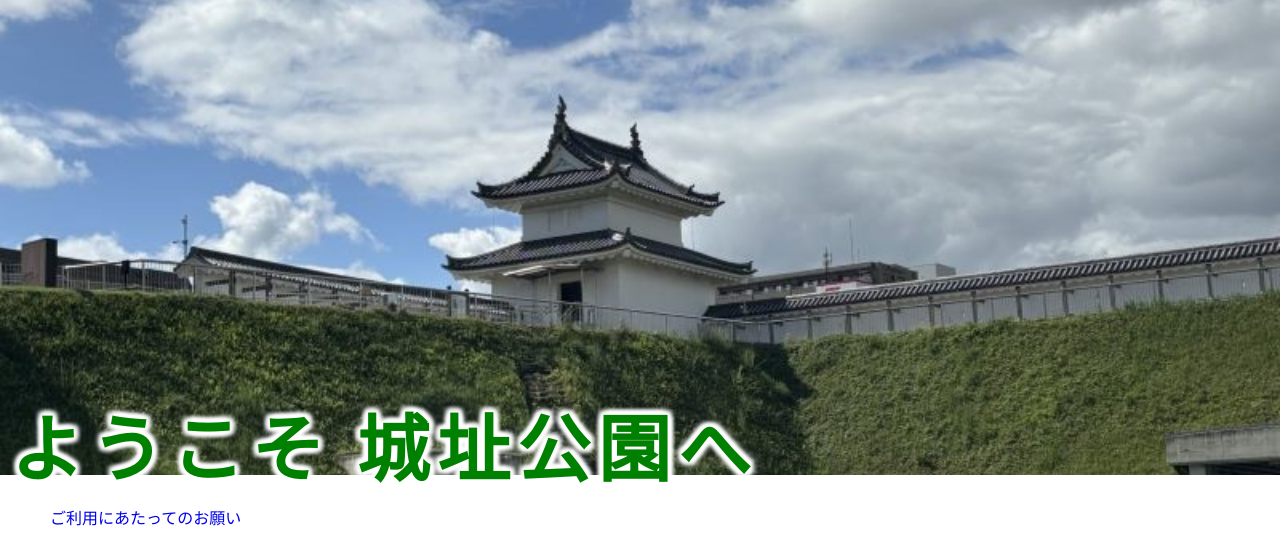
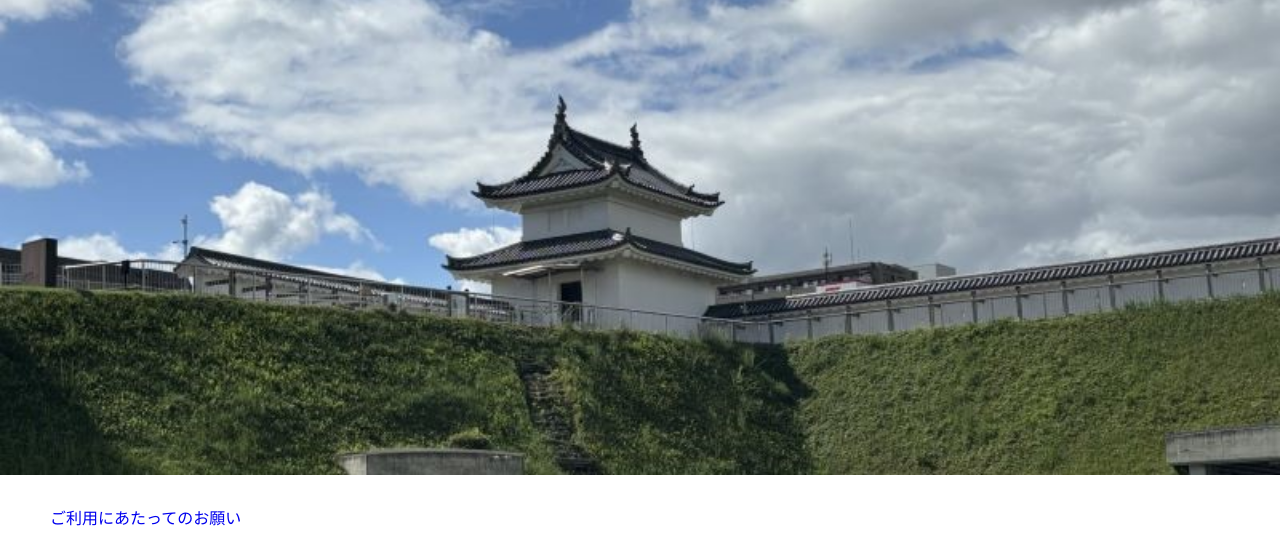
Before and after one commit to 1240511/no01, a plain HTML site: page index.html in a window 1280 px wide. Shown: the part 252-799 px from the top of the page. Drawn offline with Linux system fonts and the light colour scheme.

Commit message:
Add files via upload

```diff
--- a/css/style.css
+++ b/css/style.css
@@ -136,7 +136,7 @@ main{
 
   .kasaneru p{
     position: absolute;
-    top:87%;
+    top:10%;
     left: 30%;
     font-weight: bold;
    -ms-transform: translate(-50%,-50%);
--- a/index.html
+++ b/index.html
@@ -48,7 +48,7 @@
         <img class="pc" src="images/top.jpg">
         <img class="sp" src="images/phone (3).jpg">
         <div class="header_000">
-        <p class="h1_youkoso">ようこそ 城址公園へ</p>
+        <p class="h1_youkoso"></p>
         </div>
         </div>
 
```
